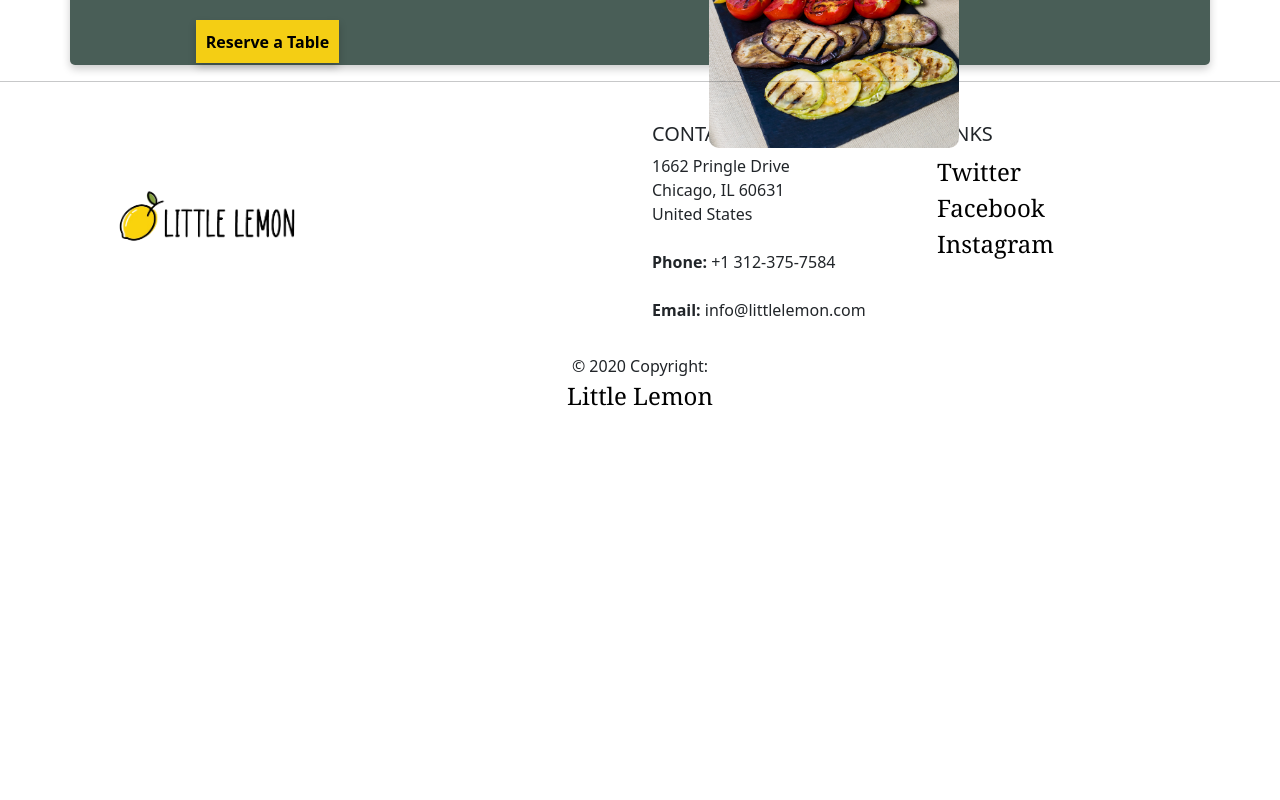
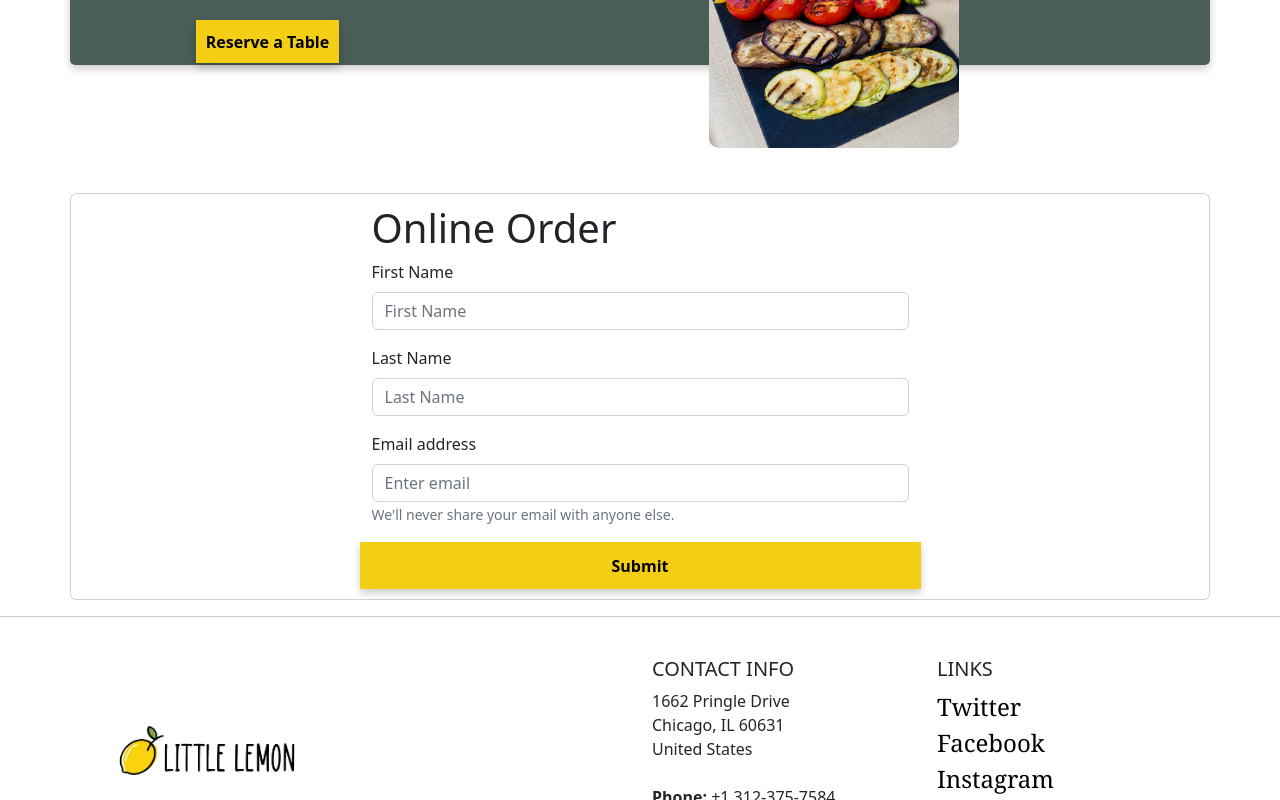
Before and after one commit to skabaza46/little-lemon-app, a React (Create React App) app: page /order-online in a window 1280 px wide. Shown: the part 450-1250 px from the top of the page. Before the commit the page ends 880 px from the top, so only its background shows below. Built offline with nearby package versions, Linux system fonts and the light colour scheme.

Commit message:
added the online order page.

```diff
--- a/src/App.js
+++ b/src/App.js
@@ -7,6 +7,7 @@ import Main from './Components/Main';
 import BookingPage from './Components/BookingPage';
 import Layout from './Components/Layout';
 import About from './Components/About';
+import OnlineOrder from './Components/OnlineOrder';
 
 function App() {
   return (
@@ -15,6 +16,7 @@ function App() {
             <Route path="/" element={<Main />} />
             <Route path="/booking" element={<BookingPage />} />
             <Route path="/about" element={<About />} />
+            <Route path="/order-online" element={<OnlineOrder />}/>
           </Routes>
 
       </Layout>
--- a/src/Components/BookingPage.js
+++ b/src/Components/BookingPage.js
@@ -1,8 +1,5 @@
-import React, { Fragment, useState } from "react"
-
-import Button from 'react-bootstrap/Button';
+import React, {useState } from "react"
 import Form from 'react-bootstrap/Form';
-import TimePicker from 'react-bootstrap-time-picker';
 import BookingConfirmation from './BookingConfirmation';
 import { useFormik } from 'formik';
 import { Card, Col, Container, Row } from "react-bootstrap";
@@ -28,29 +25,12 @@ const BookingPage = () => {
             email: '',
         },
         onSubmit: values => {
-          alert(JSON.stringify(values, null, 2));
-
           setReservation((prevState)=> (
             {...prevState, ...values}
           ));
           setShow(true);
         },
-
-        // onChange: (values) => {
-        //     alert(values)
-        //     const date = new Date(values)
-        //     console.log(date)
-        // }
       });
-
-
-    //   const handleTimeChange = (values) =>{
-    //     console.log(values);
-
-    //     setReservation((prevState)=> (
-    //         {...prevState, ...{}}
-    //       ));
-    //   }
 
     return (
         <Container>
--- /dev/null
+++ b/src/Components/OnlineOrder.js
@@ -0,0 +1,68 @@
+import { Container, Row, Card, Col, Form } from "react-bootstrap";
+import { useFormik } from 'formik';
+import classes from './OnlineOrder.module.css';
+
+const OnlineOrder = () => {
+
+    const formik = useFormik({
+        initialValues: {
+            reservation_date_time: '',
+            number_of_diners: '',
+            first_name: '',
+            last_name: '',
+            email: '',
+        },
+        onSubmit: values => {
+          alert(JSON.stringify(values, null, 2));
+
+        },
+      });
+
+    return (
+        <Container className={classes.onlineOrderContainer}>
+                <Row className="mb-3">
+                    <Card >
+                        <Form onSubmit={formik.handleSubmit} >
+                        <h1 className={classes.center}>Online Order</h1>
+                        <Col>
+                            <Form.Group className="mb-3" controlId="first_name">
+                                <Form.Label>First Name</Form.Label>
+                                <Form.Control type="text" placeholder="First Name"  onChange={formik.handleChange}
+                                value={formik.values.first_name}
+                                required
+                            />
+                            </Form.Group>
+
+                            <Form.Group className="mb-3" controlId="last_name">
+                                <Form.Label>Last Name</Form.Label>
+                                <Form.Control type="last_name" placeholder="Last Name"  onChange={formik.handleChange}
+                                value={formik.values.last_name}
+                                required
+                            />
+
+                            </Form.Group>
+
+                            <Form.Group className="mb-3" controlId="email">
+                                <Form.Label>Email address</Form.Label>
+                                <Form.Control type="email" placeholder="Enter email"  onChange={formik.handleChange}
+                                value={formik.values.email}
+                                required
+                            />
+                                <Form.Text className="text-muted">
+                                    We'll never share your email with anyone else.
+                                </Form.Text>
+                            </Form.Group>
+
+                        </Col>
+                            <Row>
+                                <button type="submit">Submit</button>
+                            </Row>
+                        </Form>
+                    </Card>
+                </Row>
+
+        </Container>
+    );
+};
+
+export default OnlineOrder;
--- /dev/null
+++ b/src/Components/OnlineOrder.module.css
@@ -0,0 +1,4 @@
+
+.onlineOrderContainer {
+    margin-top: 10%;
+}
```
